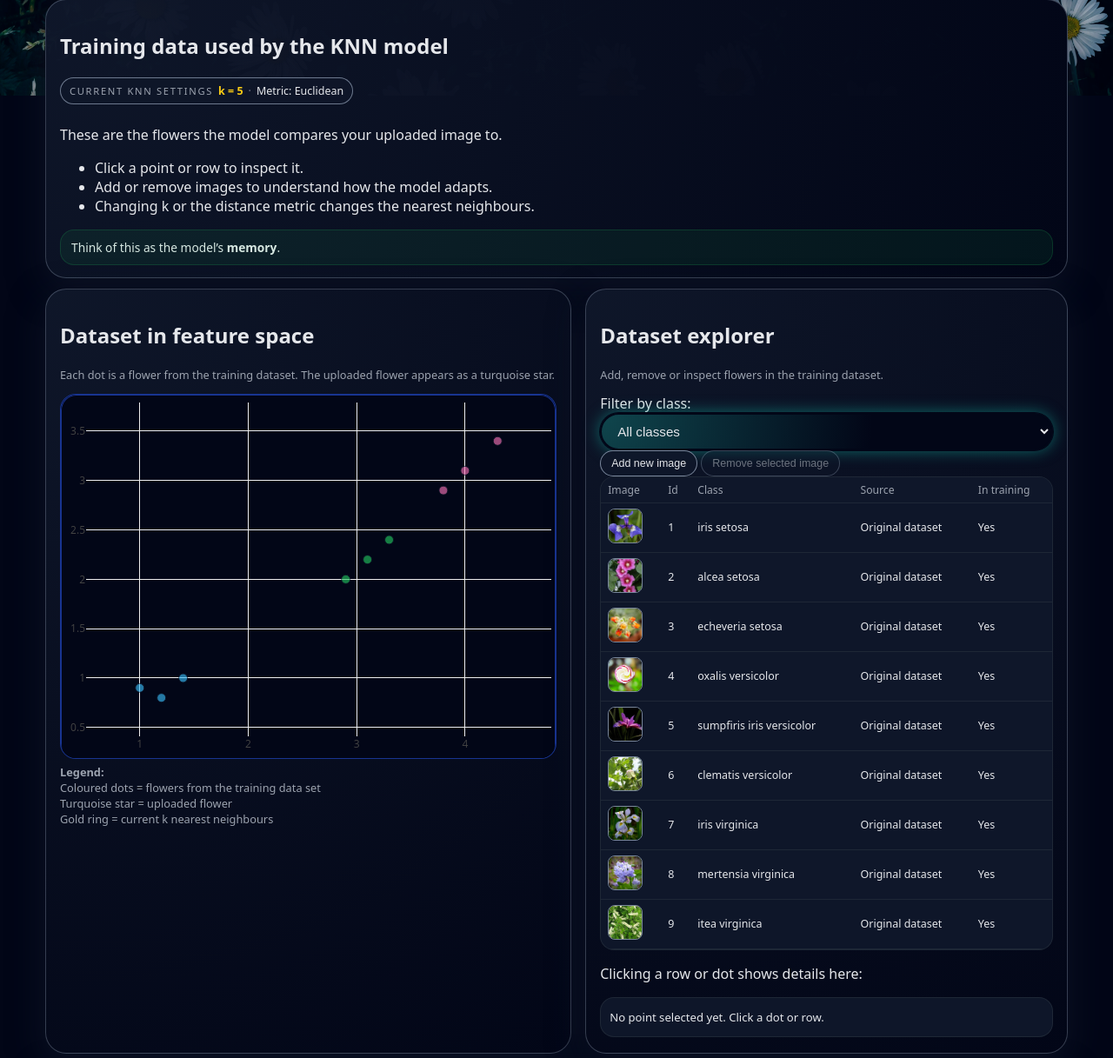
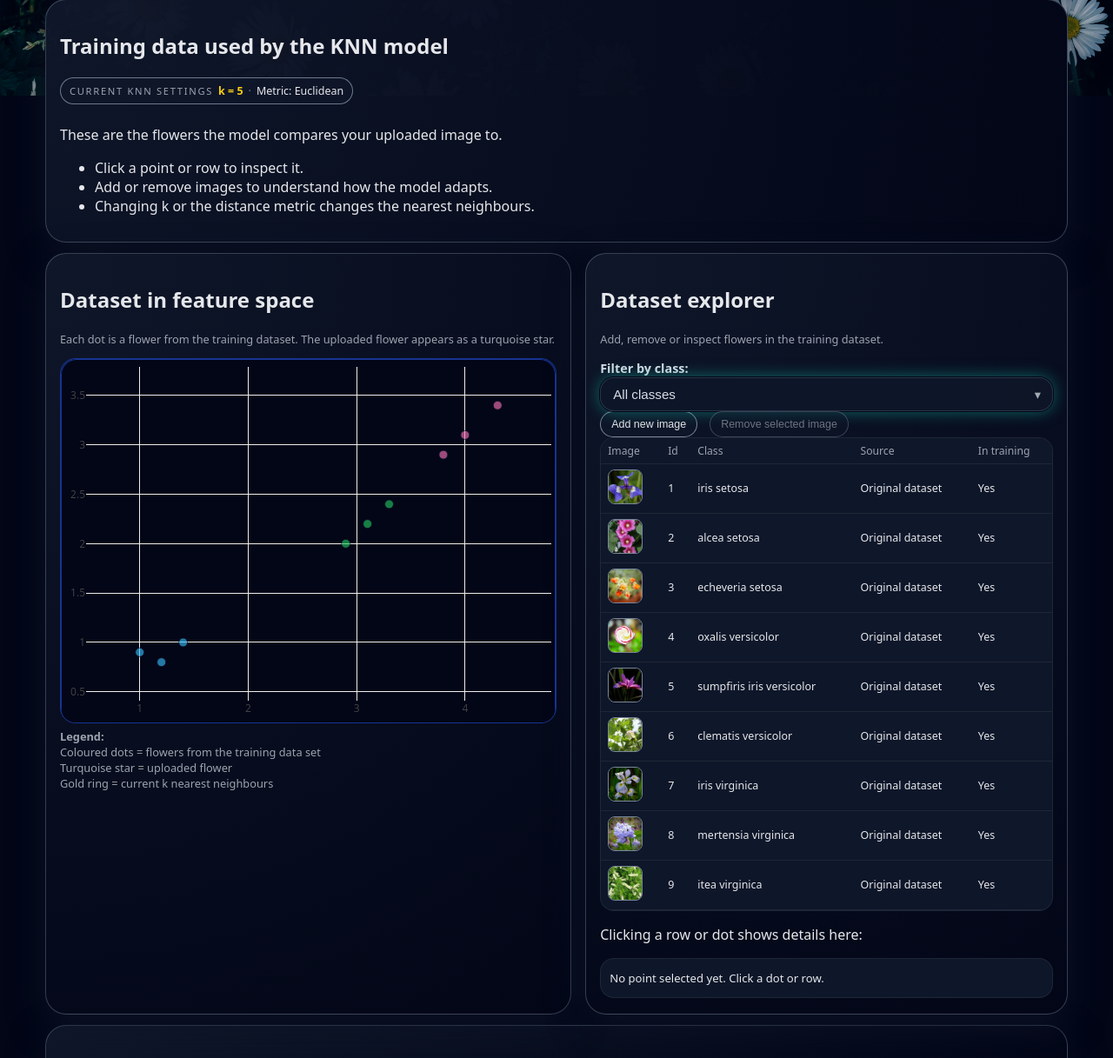
Before and after one commit to mhxtxs/HCAI---Group-8, a Flask app: page / in a window 1280 px wide, after a click that opens the changed part. Shown: the part 690-1907 px from the top of the page at 87% size. Run offline with Flask 3, Linux system fonts and the light colour scheme; some libraries are stand-ins or nearby versions.

Commit message:
adjustments in settings

```diff
--- a/HCAI---Group-8-main-4/static/style.css
+++ b/HCAI---Group-8-main-4/static/style.css
@@ -1983,3 +1983,33 @@ body.modelcard-page{
 .setting-label{
   font-weight: 750;
 }
+
+
+
+.compare-controls label,
+.filter-group label{
+  font-size: 0.9rem;
+  font-weight: 750;
+  color: rgba(226,232,240,0.95);
+}
+
+
+.filter-group{
+  width: 100%;
+}
+
+.filter-group .select{
+  width: 100%;
+}
+
+
+
+.dataset-buttons{
+  display: flex;
+  align-items: center;
+  flex-wrap: wrap; /* optional */
+}
+
+.dataset-buttons > * + *{
+  margin-left: 14px;
+}
--- a/HCAI---Group-8-main-4/templates/index.html
+++ b/HCAI---Group-8-main-4/templates/index.html
@@ -190,7 +190,7 @@
 
         <div class="result-actions">
           <button class="btn-secondary btn-small" type="button" data-jump="feature-space">
-            Show neighbours
+            Show similar flowers
           </button>
           <button class="btn-secondary btn-small" type="button" data-jump="heatmap-explainer-card">
             Why this result?
@@ -350,10 +350,6 @@
           <li>Add or remove images to understand how the model adapts.</li>
           <li>Changing k or the distance metric changes the nearest neighbours.</li>
         </ul>
-
-        <p class="param-note">
-          Think of this as the model’s <strong>memory</strong>.
-        </p>
       </section>
 
       <!-- ========================= DATASET & PLOT ========================== -->
@@ -386,14 +382,17 @@
 
           <div class="dataset-controls">
             <div class="filter-group">
-              <label for="class-filter">Filter by class:</label>
-              <select id="class-filter">
+              <label for="class-filter" class="setting-label">Filter by class:</label>
+              <div class="select-wrap">
+                <select id="class-filter" class="select">
                   <option value="all">All classes</option>
                   <option value="setosa">Setosa</option>
                   <option value="versicolor">Versicolor</option>
                   <option value="virginica">Virginica</option>
                 </select>
               </div>
+            </div>
+
 
 
 
@@ -689,11 +688,17 @@
           </div>
           <div class="param-group">
             <label for="compare-main-metric">Distance metric</label>
-            <select id="compare-main-metric">
+
+            <div class="select-wrap">
+              <select id="compare-main-metric" class="select">
                 <option value="euclidean">Euclidean distance</option>
                 <option value="manhattan">Manhattan distance</option>
                 <option value="minkowski">Minkowski distance (p-th order)</option>
               </select>
+            </div>
+
+
+
             <p id="compare-main-metric-description" class="param-help">
               Euclidean distance measures straight-line distance like with a ruler.
             </p>
@@ -739,11 +744,16 @@
 
           <div class="param-group">
             <label for="compare-metric">Distance metric</label>
-            <select id="compare-metric">
+
+            <div class="select-wrap">
+              <select id="compare-metric" class="select">
                 <option value="euclidean">Euclidean distance</option>
                 <option value="manhattan">Manhattan distance</option>
                 <option value="minkowski">Minkowski distance (p-th order)</option>
               </select>
+            </div>
+
+
             <p id="compare-metric-description" class="param-help">
               Euclidean distance measures straight-line distance like with a ruler.
             </p>
```
Lines whose indentation alone changed are shown as unchanged.
